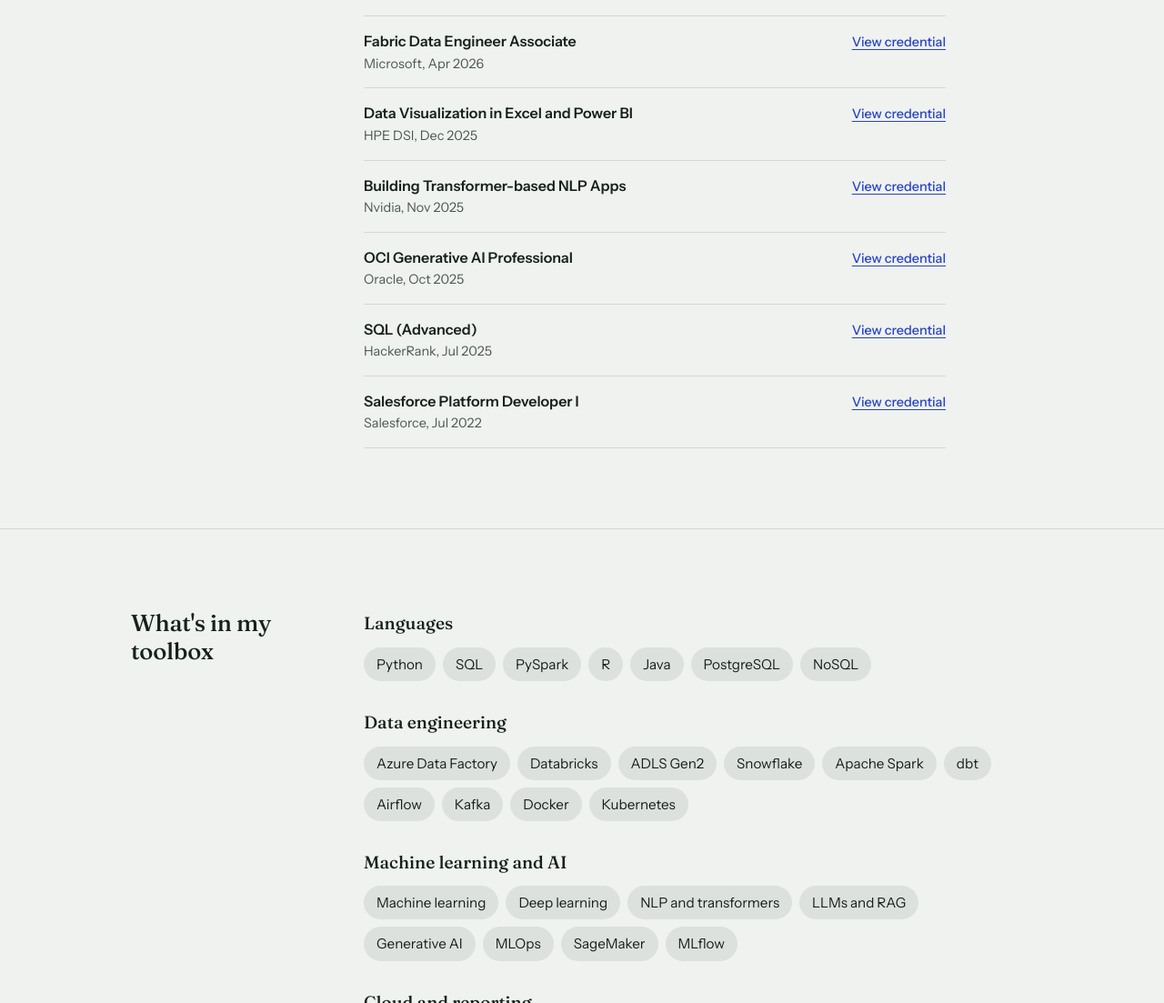
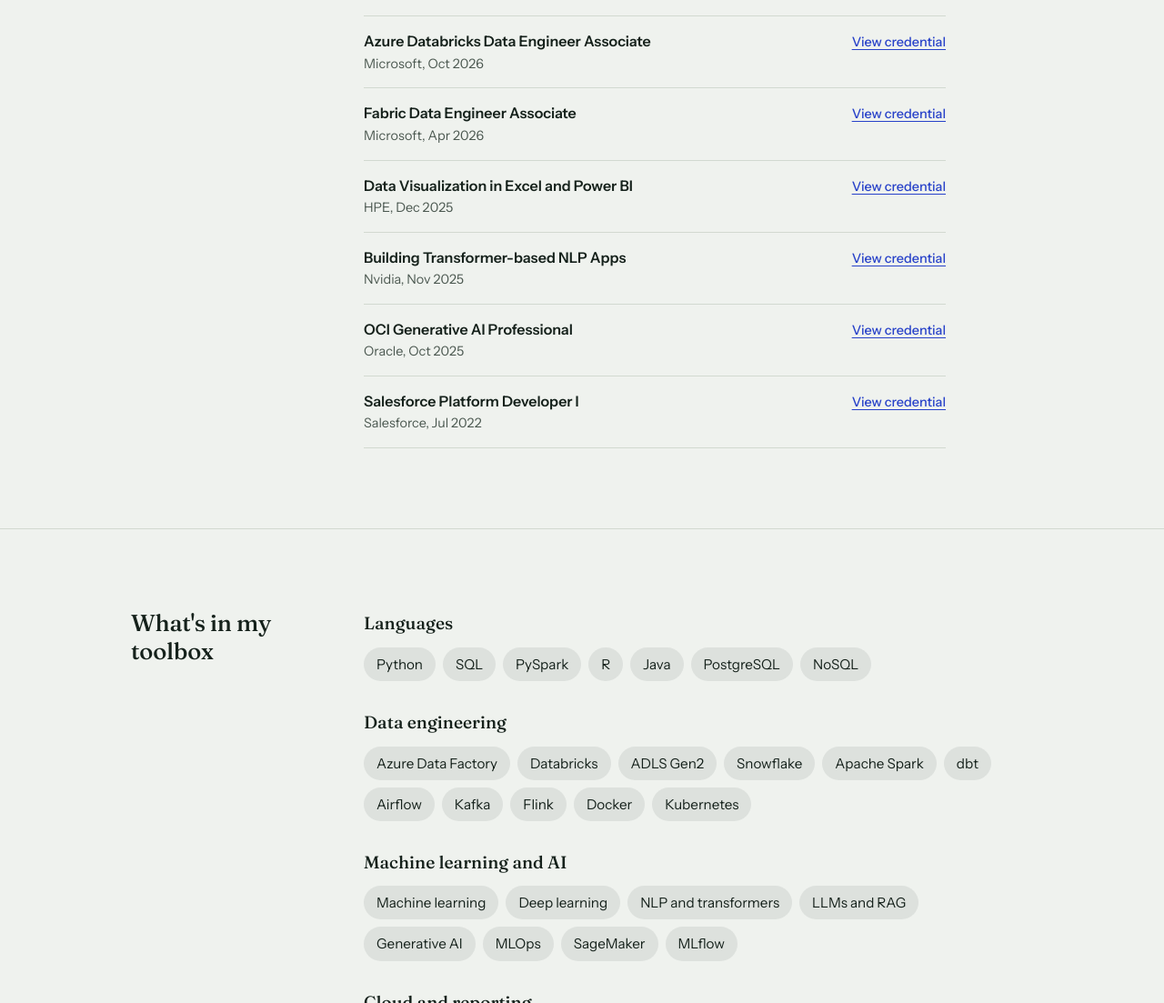
Before and after one commit to varunvaddi/varunvaddi.github.io, a plain HTML site: page index.html in a window 1280 px wide. Shown: the part 8408-9511 px from the top of the page at 91% size. Drawn offline with Linux system fonts and the light colour scheme.

Commit message:
Update index.html

```diff
--- a/index.html
+++ b/index.html
@@ -401,6 +401,13 @@
                     <ul class="cert-list">
                         <li>
                             <div>
+                                <p class="cert-name">Azure Databricks Data Engineer Associate</p>
+                                <p class="cert-meta">Microsoft, Oct 2026</p>
+                            </div>
+                            <a href="https://learn.microsoft.com/api/credentials/share/en-in/VarunVaddi-7426/E5BABBD414B03821?sharingId=796B0156FB96045" target="_blank" rel="noopener noreferrer">View credential</a>
+                        </li>
+                        <li>
+                            <div>
                                 <p class="cert-name">Fabric Data Engineer Associate</p>
                                 <p class="cert-meta">Microsoft, Apr 2026</p>
                             </div>
@@ -409,7 +416,7 @@
                         <li>
                             <div>
                                 <p class="cert-name">Data Visualization in Excel and Power BI</p>
-                                <p class="cert-meta">HPE DSI, Dec 2025</p>
+                                <p class="cert-meta">HPE, Dec 2025</p>
                             </div>
                             <a href="https://badges.parchment.com/public/assertions/JABMbEVHQjKlFmiOroET_A?identity__email=vvaddi2%40CougarNet.UH.EDU" target="_blank" rel="noopener noreferrer">View credential</a>
                         </li>
@@ -426,13 +433,6 @@
                                 <p class="cert-meta">Oracle, Oct 2025</p>
                             </div>
                             <a href="https://catalog-education.oracle.com/pls/certview/sharebadge?id=41680D7C3EA53B05632F88F088F246B86906BF4DEE659072BC1E6A6F1E835B8B" target="_blank" rel="noopener noreferrer">View credential</a>
-                        </li>
-                        <li>
-                            <div>
-                                <p class="cert-name">SQL (Advanced)</p>
-                                <p class="cert-meta">HackerRank, Jul 2025</p>
-                            </div>
-                            <a href="https://www.hackerrank.com/certificates/f7c05880dd10" target="_blank" rel="noopener noreferrer">View credential</a>
                         </li>
                         <li>
                             <div>
@@ -457,7 +457,7 @@
                     </div>
                     <div>
                         <dt>Data engineering</dt>
-                        <dd><ul class="chips"><li>Azure Data Factory</li><li>Databricks</li><li>ADLS Gen2</li><li>Snowflake</li><li>Apache Spark</li><li>dbt</li><li>Airflow</li><li>Kafka</li><li>Docker</li><li>Kubernetes</li></ul></dd>
+                        <dd><ul class="chips"><li>Azure Data Factory</li><li>Databricks</li><li>ADLS Gen2</li><li>Snowflake</li><li>Apache Spark</li><li>dbt</li><li>Airflow</li><li>Kafka</li><li>Flink</li><li>Docker</li><li>Kubernetes</li></ul></dd>
                     </div>
                     <div>
                         <dt>Machine learning and AI</dt>
```
